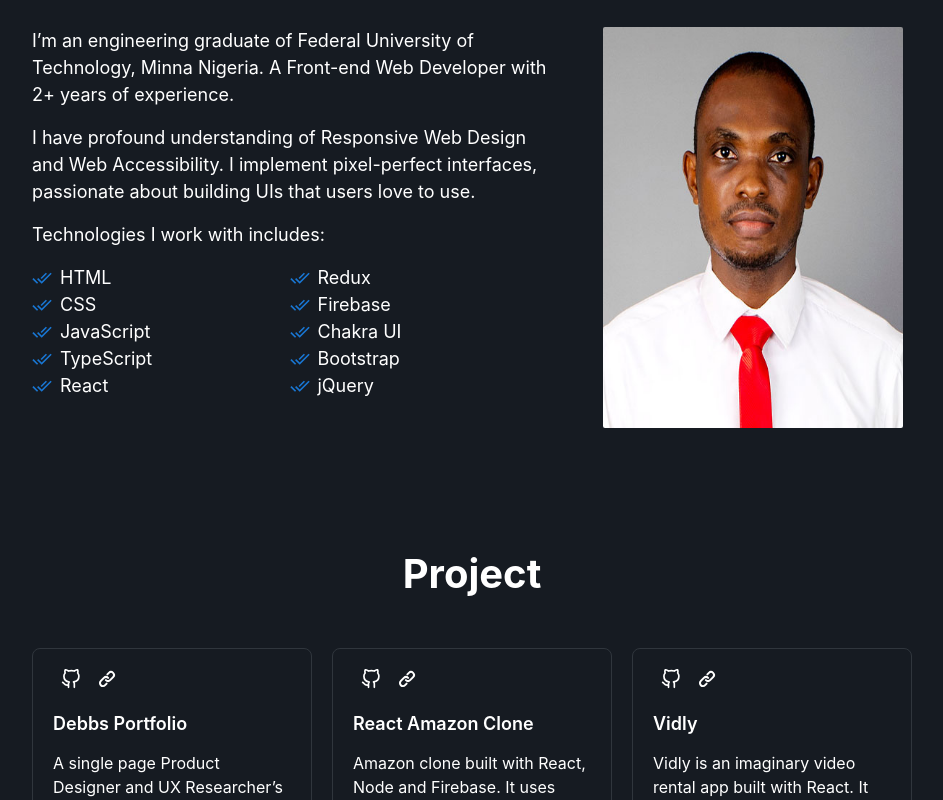
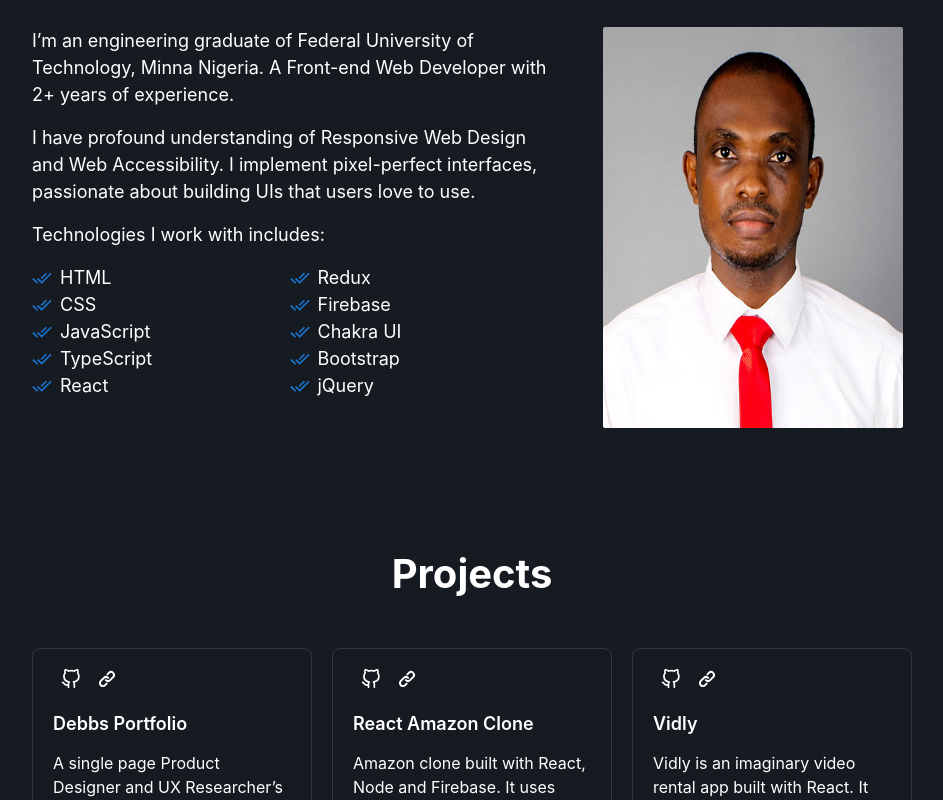
Before and after one commit to davidoluseun/aod-portfolio, a React (Create React App) app: page / in a window 1280 px wide. Shown: the part 1334-2134 px from the top of the page, without its empty margins (168-1111 px from the left). Built offline with nearby package versions, Linux system fonts and the light colour scheme; no server answers.

Commit message:
Justify text for small devices

```diff
--- a/src/components/Hero.tsx
+++ b/src/components/Hero.tsx
@@ -60,7 +60,12 @@ const Hero = () => {
       >
         I build UI that users love to use.
       </Heading>
-      <Text fontSize={{ lg: "20px" }} mt="24px" maxW="500px">
+      <Text
+        mt="24px"
+        maxW="500px"
+        fontSize={{ lg: "20px" }}
+        textAlign={{ base: "justify", md: "left" }}
+      >
         I'm a front-end web developer base in Lagos, Nigeria, specializing in
         React, with 2+ years experience, I love to build User Interfaces for
         everyone, I'm passionate about following best practices and standards.
--- a/src/components/Projects.tsx
+++ b/src/components/Projects.tsx
@@ -21,7 +21,7 @@ const Projects = () => {
   return (
     <Box as="section" py="60px" id="projects">
       <Heading mb="12" textAlign="center" fontSize="40px" lineHeight="1.3">
-        Project
+        Projects
       </Heading>
       <List
         d="grid"
```
